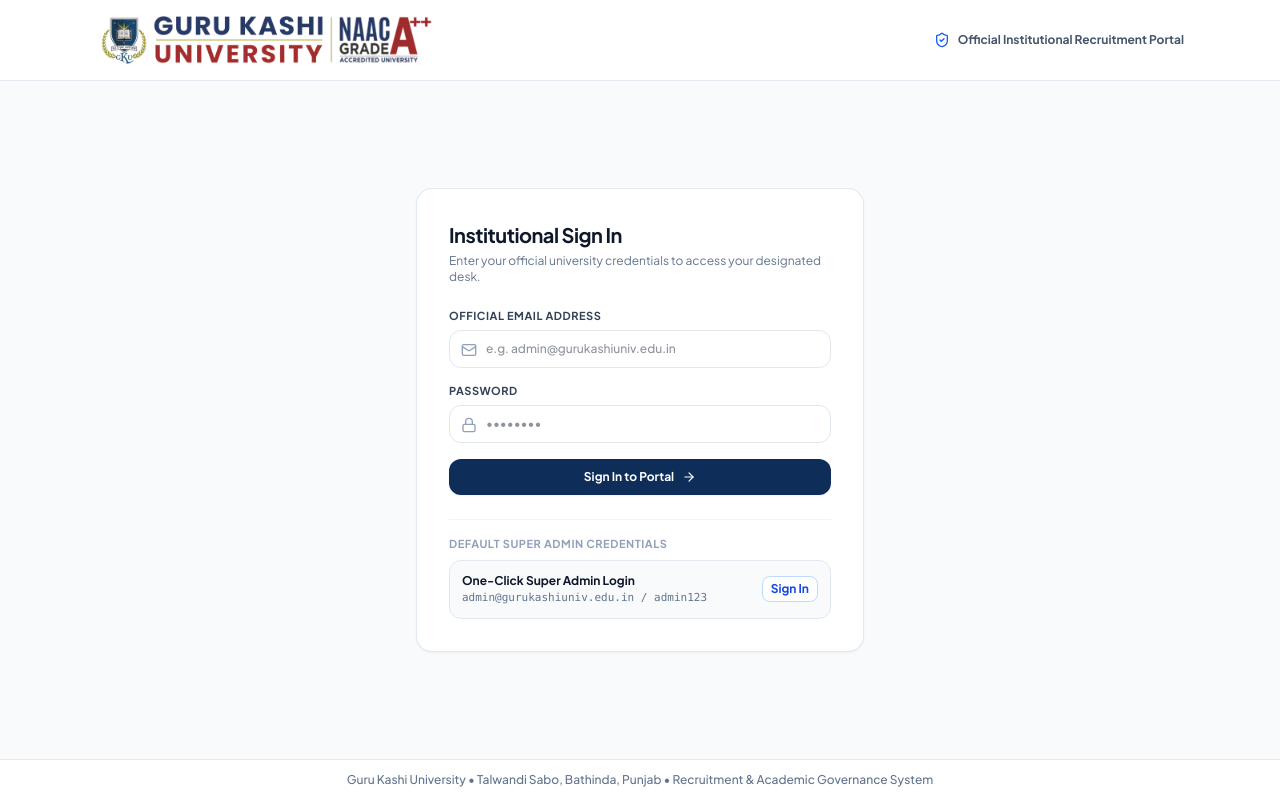
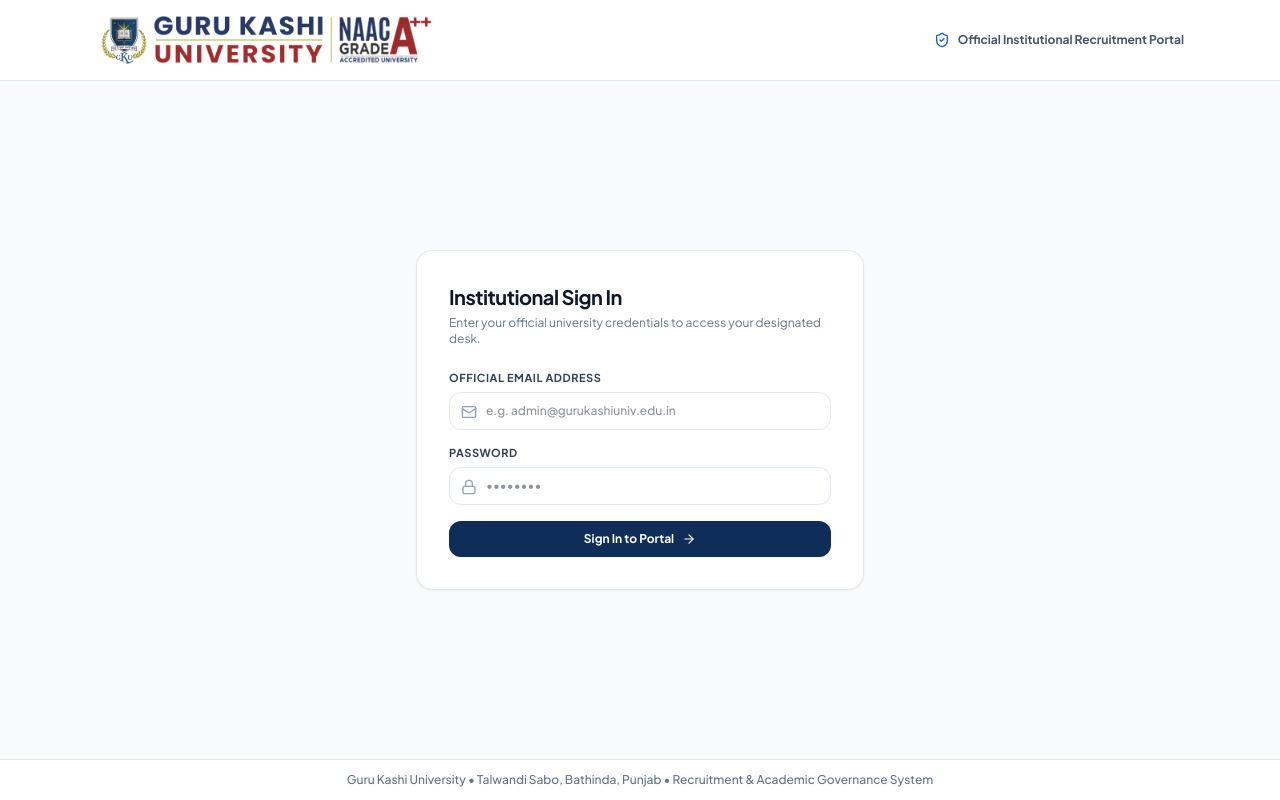
Before and after one commit to GkuWebsites/gku-recruitment-system, a Next.js app: page / in a window 1280 px wide. Built offline with nearby package versions, Linux system fonts and the light colour scheme.

Commit message:
Remove one-click admin login helper from login page

```diff
--- a/src/app/page.tsx
+++ b/src/app/page.tsx
@@ -82,13 +82,13 @@ export default function HomePage() {
   }, [currentUser]);
 
   // Handle Login submission
-  const handleLogin = async (e?: React.FormEvent, presetEmail?: string, presetPass?: string) => {
+  const handleLogin = async (e?: React.FormEvent) => {
     if (e) e.preventDefault();
     setLoginError('');
     setIsLoggingIn(true);
 
-    const loginEmail = presetEmail || email;
-    const loginPassword = presetPass || password;
+    const loginEmail = email;
+    const loginPassword = password;
 
     try {
       const res = await fetch('/api/auth/login', {
@@ -208,29 +208,6 @@ export default function HomePage() {
                 <ArrowRight className="w-3.5 h-3.5" />
               </button>
             </form>
-
-            {/* Quick 1-Click Admin Access Helper */}
-            <div className="pt-4 border-t border-slate-100">
-              <div className="text-[11px] font-bold text-slate-400 uppercase tracking-wider mb-2">
-                Default Super Admin Credentials
-              </div>
-              <button
-                type="button"
-                onClick={() => handleLogin(undefined, 'admin@gurukashiuniv.edu.in', 'admin123')}
-                disabled={isLoggingIn}
-                className="w-full p-3 bg-slate-50 hover:bg-blue-50/60 border border-slate-200 hover:border-blue-200 rounded-xl text-left transition flex items-center justify-between"
-              >
-                <div className="text-xs">
-                  <div className="font-bold text-slate-900">One-Click Super Admin Login</div>
-                  <div className="text-[11px] text-slate-500 font-mono mt-0.5">
-                    admin@gurukashiuniv.edu.in / admin123
-                  </div>
-                </div>
-                <span className="text-xs font-bold text-blue-700 bg-white border border-blue-200 px-2 py-1 rounded-lg">
-                  Sign In
-                </span>
-              </button>
-            </div>
           </div>
         </main>
 
```
